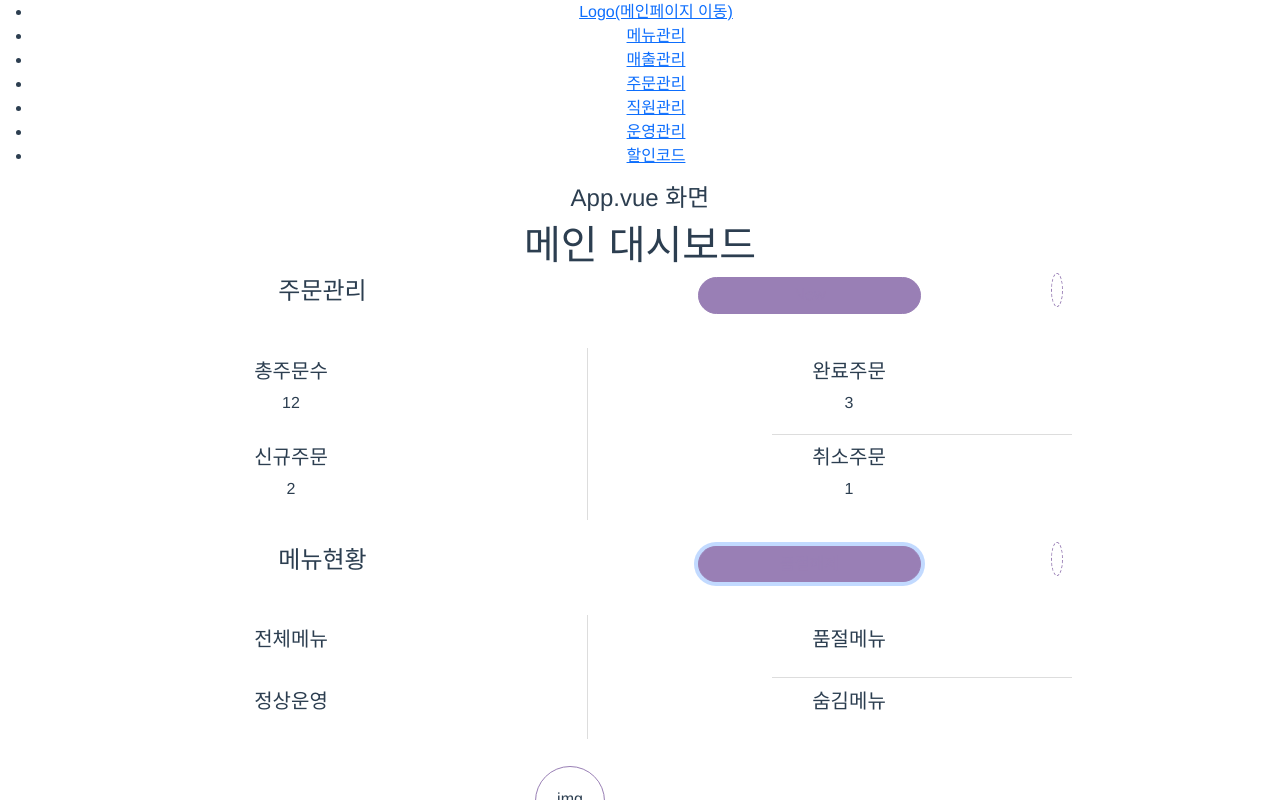
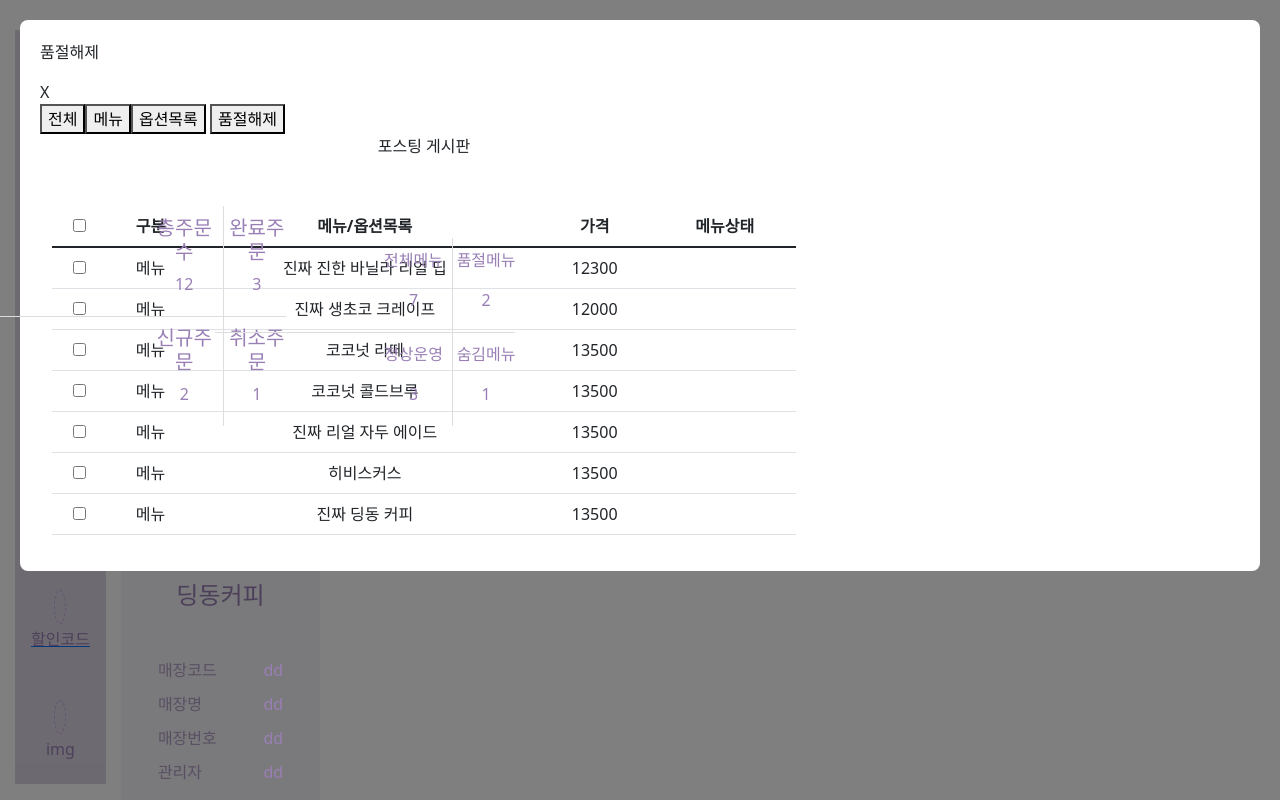
Before and after one commit to jgsjss/ding, a Vue app: page /main in a window 1280 px wide. Both pictures are taken after a click on the button "품절해제". Shown: the top 800 px of the page. Built offline with nearby package versions, Linux system fonts and the light colour scheme; some icons are missing.

Commit message:
12.24 14:01
중간 커밋

```diff
--- a/src/App.vue
+++ b/src/App.vue
@@ -1,33 +1,39 @@
 <template>
-  <div>
-    <nav>
-      <ul>
-      <li>
-        <router-link to="/main">Logo(메인페이지 이동)</router-link>
+  <!-- 메뉴모달 컴포넌트 -->
+  <MenuModal />
+
+  <!-- 좌측 네브바 메뉴 -->
+  <div class="container">
+    <ul class="nav flex-column">
+      <li class="nav-item">
+        <i class="xi-cloud-o"></i>
+        <router-link to="/main"><p class="nav-link active" aria-current="page">로고</p></router-link>
       </li>
-        <li>
-          <router-link to="/menumanagement">메뉴관리</router-link>
+      <li class="nav-item">
+        <i class="xi-cloud-o"></i>
+        <router-link to="/menumanagement"><p class="nav-link">메뉴관리</p></router-link>
       </li>
-        <li>
-          <router-link to="/salesmanagement">매출관리</router-link>
+      <li class="nav-item">
+        <i class="xi-cloud-o"></i>
+        <router-link to="/ordermanagement"><p class="nav-link">매출관리</p></router-link>
       </li>
-        <li>
-          <router-link to="/ordermanagement">주문관리</router-link>
+      <li class="nav-item">
+        <i class="xi-cloud-o"></i>
+        <router-link to="/staffmanagement"><p class="nav-link">직원관리</p></router-link>
       </li>
-        <li>
-          <router-link to="/staffmanagement">직원관리</router-link>
+      <li class="nav-item">
+        <i class="xi-cloud-o"></i>
+        <router-link to="/operationmanagement"><p class="nav-link">운영관리</p></router-link>
       </li>
-        <li>
-          <router-link to="/operationmanagement">운영관리</router-link>
+      <li class="nav-item">
+        <i class="xi-cloud-o"></i>
+        <router-link to="/discountcode"><p class="nav-link">할인코드</p></router-link>
       </li>
-        <li>
-          <router-link to="/discountcode">할인코드</router-link>
+      <li class="nav-item">
+        <i class="xi-cloud-o"></i>
+        <a class="nav-link" href="">img</a>
       </li>
     </ul>
-    </nav>
-    <div>
-        <h4>App.vue 화면</h4>
-    </div>
   </div>
   <router-view> </router-view>
 
@@ -35,7 +41,7 @@
 
 </template>
 <script>
-
+import MenuModal from './components/MenuModal.vue'
 
 
 export default {
@@ -45,6 +51,7 @@ export default {
     }
   },
   components: {
+    MenuModal
   },
   methods: {
 
@@ -61,25 +68,31 @@ export default {
 }
 </script>
 
-<style>
-#app {
-  font-family: Avenir, Helvetica, Arial, sans-serif;
-  -webkit-font-smoothing: antialiased;
-  -moz-osx-font-smoothing: grayscale;
+<style scoped>
+.container {
+  max-width:768px;
+  padding:30px 15px;
+}
+.flex-column {
+  float:left;
+  background:#dcd4e3;
+}
+.nav-item {
   text-align: center;
-  color: #2c3e50;
+  padding:15px 0;
 }
-
-#nav {
-  padding: 30px;
+.nav-item > .xi-cloud-o {
+  border:1px dashed #c6a6e2;
+  border-radius: 100%;
+  padding:5px;
+  color:#fff;
 }
-
-#nav a {
-  font-weight: bold;
-  color: #2c3e50;
+.nav-link {
+  color:#997fb5;
+  text-decoration: none;
 }
-
-#nav a.router-link-exact-active {
-  color: #42b983;
+.nav-link:hover {
+  color:#997fb5;
+  text-decoration: none;
 }
 </style>
--- a/src/assets/menuData.js
+++ b/src/assets/menuData.js
@@ -1,38 +1,58 @@
 export default [
     {
-        name : '아메리카노',
+        name : '진짜 진한 바닐라 리얼 딥',
+        price: 12300,
         isSoldOut : false,
         isHidden : false,
-
+        categories1 : '메뉴',
+        categories2 : '콜드브루'
     },
     {
-        name :  '카페라떼',
+        name :  '진짜 생초코 크레이프',
+        price: 12000,
         isSoldOut : false,
         isHidden : false,
-
+        categories1 : '메뉴',
+        categories2 : '콜드브루'
     },
     {
-        name : '카푸치노',
+        name : '코코넛 라떼',
+        price: 13500,
         isSoldOut : false,
         isHidden : false,
-
+        categories1 : '메뉴',
+        categories2 : '콜드브루'
     },
     {
-        name : '카라멜마끼아또',
-        isSoldOut : false,
+        name : '코코넛 콜드브루',
+        price: 13500,
+        isSoldOut : true,
         isHidden : false,
-
+        categories1 : '메뉴',
+        categories2 : '콜드브루'
     },
     {
-        name : '바닐라라떼',
-        isSoldOut : false,
+        name : '진짜 리얼 자두 에이드',
+        price: 13500,
+        isSoldOut : true,
         isHidden : false,
-
+        categories1 : '메뉴',
+        categories2 : '콜드브루'
     },
     {
-        name : '카페모카',
+        name : '히비스커스',
+        price: 13500,
         isSoldOut : false,
-        isHidden : false,
-
-    }
+        isHidden : true,
+        categories1 : '메뉴',
+        categories2 : '콜드브루'
+    },
+    {
+        name : '진짜 딩동 커피',
+        price: 13500,
+        isSoldOut: true,
+        isHidden: false,
+        categories1 : '메뉴',
+        categories2 : '콜드브루'
+    },
 ]
--- a/src/components/Menu.vue
+++ b/src/components/Menu.vue
@@ -1,32 +1,35 @@
 <template>
+
   <div class="container">
     <div class="box">
-      <h4 class="order_text">메뉴현황</h4>
-      <button class="btn btn-default" type="submit">품절해제</button>
+      <p class="order_text">메뉴현황</p>
+      <button class="btn btn-default" type="submit" @click="$store.commit('openMenuModal')">품절해제</button>
       <a href="#"><i class="xi-angle-right-min"></i></a>
     </div>
     <div class="order_container">
       <div class="order_box">
-        <h5>전체메뉴</h5>
-        <div>{{}}</div>
+        <p>전체메뉴</p>
+        <div>{{ $store.state.menuData.length }}</div>
       </div>
       <div class="order_box">
-        <h5>품절메뉴</h5>
-        <div>{{}}</div>
+        <p  >품절메뉴</p>
+        <div>{{ $store.state.soldOutNum }}</div>
       </div>
       <div class="order_box">
-        <h5>정상운영</h5>
-        <div>{{}}</div>
+        <p>정상운영</p>
+        <div>{{ $store.state.openShopNum }}</div>
       </div>
       <div class="order_box">
-        <h5>숨김메뉴</h5>
-        <div>{{}}</div>
+        <p>숨김메뉴</p>
+        <div>{{ $store.state.hiddenNum }}</div>
       </div>
     </div>
   </div>
 
 </template>
 <script>
+
+
 
 </script>
 
--- /dev/null
+++ b/src/components/MenuModal.vue
@@ -0,0 +1,50 @@
+<template>
+
+  <!-- 메인페이지  메뉴현황 품절해제버튼 모달창-->
+  <div class="black-bg" v-if="$store.state.MenuCheckModal == true">
+    <div class="white-bg">
+      <div><p>품절해제</p>  <a @click="$store.commit('closeMenuModal')">X</a>
+      </div>
+     <div><button>전체</button><button>메뉴</button><button>옵션목록</button> <span><button>품절해제</button></span></div>
+      <div class="container">
+        <p class="mb-5">포스팅 게시판</p>
+        <table class="table">
+          <thead>
+          <tr>
+            <th><input type="checkbox" id="all-check"> </th>
+            <th scope="col">구분</th>
+            <th scope="col">메뉴/옵션목록</th>
+            <th scope="col">가격</th>
+            <th scope="col">메뉴상태</th>
+          </tr>
+          </thead>
+          <tbody>
+          <tr v-for="(a, i) in $store.state.menuData" :key="i">
+            <th scope="row"><input type="checkbox"></th>
+            <td>{{ $store.state.menuData[i].categories1 }}</td>
+            <td>{{ $store.state.menuData[i].name  }}</td>
+            <td> {{ $store.state.menuData[i].price }} </td>
+            <td>{{  }}</td>
+          </tr>
+          </tbody>
+        </table>
+      </div>
+
+    </div>
+  </div>
+</template>
+<script>
+
+</script>
+<style>
+.black-bg {
+  width: 100%; height:100%;
+  background: rgba(0,0,0,0.5);
+  position: fixed; padding: 20px;
+}
+.white-bg {
+  width: 100%; background: white;
+  border-radius: 8px;
+  padding: 20px;
+}
+</style>
--- a/src/store/index.js
+++ b/src/store/index.js
@@ -5,12 +5,15 @@ import shopData from '@/assets/shopData'
 
 export default createStore({
   state: {
+    //=======================Main.vue 화면 내부 데이터 ========================
     //-------------메뉴관리 데이터------
     menuData,
     //품절메뉴 개수
     soldOutNum : 2,
     //숨김메뉴 개수
     hiddenNum : 1,
+    //품절,숨김 메뉴 모달창 상태변경
+    MenuCheckModal : false,
     //-------------주문관리 데이터------
     orderData,
     //완료주문 개수
@@ -23,17 +26,26 @@ export default createStore({
     shopData,
     //영업중인 가게 수
     openShopNum : 3,
+
+    //=======================MenuManagement.vue 화면 내부 데이터 ========================
+    //
+    menuTab : 0,
+
+
+
   },
   mutations: {
-    completedOrder(state){
-      for(var i = 0; i<state.orderData.length; i++){
-        if(state.orderData[i].isCompleted == true){
-          state.completedNum--;
-        }else{
-          state.completedNum++;
-        }
-      }
-    }
+
+    //메뉴관리 품절,숨김메뉴 모달창 상태변경 함수
+    openMenuModal(state){
+      state.MenuCheckModal = true
+    },
+    closeMenuModal(state){
+      state.MenuCheckModal = false
+    },
+
+
+
   },
   actions: {
 
--- /dev/null
+++ b/src/view/Login.vue
@@ -0,0 +1,18 @@
+<template>
+
+  <div>
+    <h1>로그인 페이지 입니다.</h1>
+  </div>
+
+
+
+
+
+</template>
+<script>
+
+
+</script>
+<style>
+
+</style>
--- a/src/view/Main.vue
+++ b/src/view/Main.vue
@@ -1,17 +1,21 @@
 <template>
 
-<div>
-  <h1>메인 대시보드</h1>
 
-</div>
-  <!-- 주문관리 컴포넌트 -->
-  <OrderManage  />
 
-  <!-- 메뉴현황 컴포넌트 -->
-  <Menu />
-
-  <!-- 로그인 정보 컴포넌트 -->
-  <MyInfo />
+  <div class="container">
+    <div class="component">
+      <!-- 주문관리 컴포넌트 -->
+      <OrderManage  />
+    </div>
+    <div class="component">
+      <!-- 메뉴현황 컴포넌트 -->
+      <Menu />
+    </div>
+    <div class="component">
+      <!-- 로그인 정보 컴포넌트 -->
+      <MyInfo />
+    </div>
+  </div>
 
 </template>
 <script>
@@ -24,11 +28,22 @@ export default {
   components:{
     Menu,
     MyInfo,
-    OrderManage
+    OrderManage,
   }
 }
 
 </script>
 <style>
-
+.container {
+  max-width:768px;
+}
+.component {
+  float:left;
+  width:27%;
+  margin:0 15px;
+  background:#f5f3f7;
+  color:#997fb5;
+  border-radius: 5px;
+  padding:15px;
+}
 </style>
--- a/src/view/MenuManagement.vue
+++ b/src/view/MenuManagement.vue
@@ -1,17 +1,49 @@
 <template>
+    <div><a>카테고리편집</a>  <a>메뉴편집</a>   <a>옵션편집</a></div>
+    <!-- 카테고리편집 탭 -->
+      <div v-if="$store.state.menuTab == 0">
+        <form >
+          <label><input type="checkbox"> 정상</label>
+          <label><input type="checkbox"> 숨김</label>
+          <input type="search" name="categoriSearch" placeholder="search">
+          <button>순서변경</button><button>편집</button><button>+카테고리추가</button>
+          <input type="submit">
+        </form>
+        <table class="table">
+          <thead>
+          <tr>
+            <th> 카테고리명 </th> |
+            <th scope="col">연결 된 메뉴</th> |
+            <th scope="col">연결메뉴 갯수</th> |
+            <th scope="col">메뉴연결</th> |
+            <th scope="col">숨김</th> |
+          </tr>
+          </thead>
+          <tbody>
+          <tr >
+            <th scope="row"></th>
+            <td>{{ }}</td>
+            <td>{{ }}</td>
+            <td>{{ }} </td>
+            <td>{{ }}</td>
+          </tr>
+          </tbody>
+        </table>
+      </div>
 
-  <div>
-    <h1>메뉴관리 페이지 입니다.</h1>
-
+  <!--  -->
+  <div v-if="$store.state.menuTab == 1">
   </div>
-
-
-
 
 
 </template>
 <script>
+  export default {
 
+    components : {
+    },
+
+  }
 
 </script>
 <style>
--- /dev/null
+++ b/src/view/SignUp.vue
@@ -0,0 +1,20 @@
+<template>
+
+  <div>
+
+    <h1>회원가입 페이지 입니다.</h1>
+
+  </div>
+
+
+
+
+
+</template>
+<script>
+
+
+</script>
+<style>
+
+</style>
```
Also changed, not shown: src/components/MenuManage.vue (added, +16 -0 lines), src/router/index.js (+10 -0 lines), 1 other file (tests, documents, lock files or other folders). Lines whose indentation alone changed are shown as unchanged.
